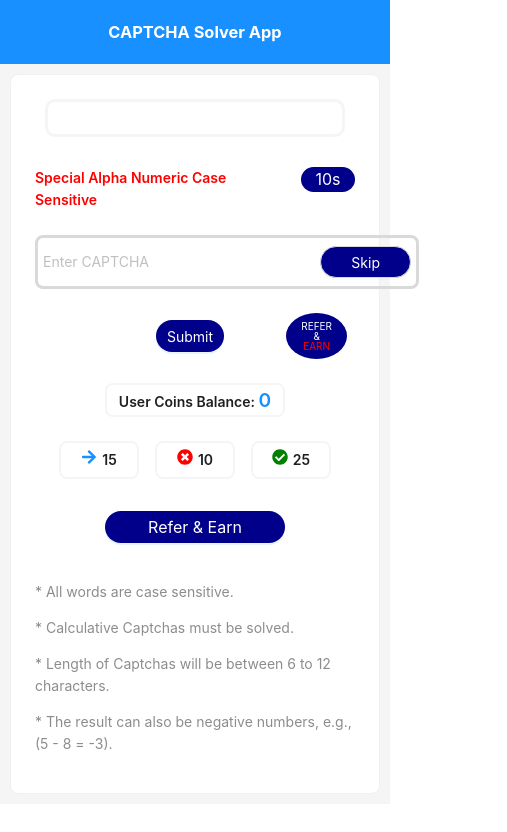
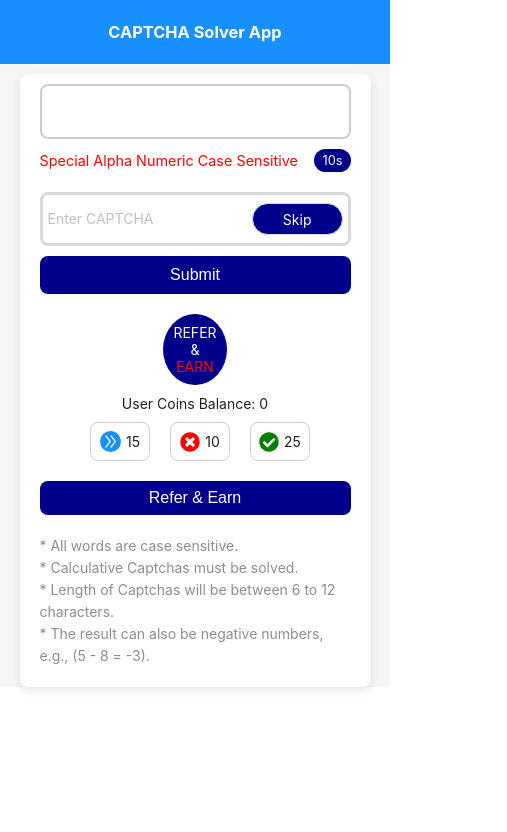
Before and after one commit to ayush7078/CAPTCHA-Solver-Frontend, a React (Create React App) app: page / in a window 390 px wide. Shown: the top 832 px of the page, 507 px wide, since content can reach past the window. Built offline with nearby package versions, Linux system fonts and the light colour scheme; no server answers; the HTML template or start-up script is replaced by a standard one.

Commit message:
Changes in Styleing make it more responsive

```diff
--- a/src/App.js
+++ b/src/App.js
@@ -11,7 +11,7 @@ const App = () => {
       <Header style={{ background: "#1890ff", textAlign: "center" }}>
         <h3 style={{ color: "#fff", margin: 0, fontWeight : "bold" }}>CAPTCHA Solver App</h3>
       </Header>
-      <Content style={{ padding: 10 }}>
+      <Content style={{ padding: 0 }}>
         <Captcha />
       </Content>
     </Layout>
--- /dev/null
+++ b/src/components/Captcha.css
@@ -0,0 +1,213 @@
+/* Base Styles (Desktop) */
+.captcha-container {
+  display: flex;
+  justify-content: center;
+  align-items: center;
+  min-height: 40vh;
+  background: #f5f5f5;
+  margin-top: 10px;
+}
+
+.captcha-card {
+  background: white;
+  padding: 30px;
+  border-radius: 8px;
+  box-shadow: 0 4px 8px rgba(0, 0, 0, 0.1);
+  text-align: center;
+  width: 400px;
+  padding-top: 10px !important;
+}
+
+.captcha-display {
+  font-size: 2.5rem;
+  font-weight: bold;
+  padding: 8px;
+  border: 2px solid #ccc;
+  border-radius: 8px;
+  margin-bottom: 10px;
+  background: white;
+  height: 80px;
+  overflow-wrap: break-word;
+}
+
+.rotated-text {
+  padding-bottom: 0px !important;
+  padding-top: 5px;
+  display: inline-block;
+  transform: rotate(-7deg);
+  transform-origin: center;
+}
+
+.captcha-info {
+  display: flex;
+  justify-content: space-between;
+  align-items: center;
+  margin-bottom: 20px;
+}
+
+.captcha-note {
+  color: red;
+  font-size: 0.9rem;
+}
+
+.captcha-timer {
+  background: darkblue;
+  color: white;
+  padding: 5px 10px;
+  border-radius: 20px;
+}
+
+.captcha-input {
+  display: flex;
+  justify-content: space-between;
+  margin-bottom: 20px;
+}
+
+.captcha-input input {
+  flex: 1;
+  padding: 8px;
+  border: 1px solid #ccc;
+  border-radius: 8px;
+  margin-right: 10px;
+}
+
+.skip-btn {
+  background: darkblue;
+  color: white;
+  border: none;
+  padding: 8px 16px;
+  border-radius: 8px;
+  cursor: pointer;
+}
+
+.actions {
+  display: flex;
+  justify-content: end;
+  align-items: center;
+  margin-bottom: 10px;
+}
+
+.submit-btn {
+  background: darkblue;
+  color: white;
+  padding: 10px 20px;
+  border: none;
+  border-radius: 8px;
+  cursor: pointer;
+  margin-right: 0px;
+}
+
+.refer-circle {
+  background: darkblue;
+  color: white;
+  border-radius: 50%;
+  padding: 10px;
+  display: flex;
+  flex-direction: column;
+  align-items: center;
+  margin-left: 80px;
+  justify-content: center;
+}
+
+.user-coins {
+  margin-bottom: 10px;
+}
+
+.icon-section {
+  display: flex;
+  justify-content: center;
+  margin-bottom: 20px;
+}
+
+.icon-item {
+  display: flex;
+  align-items: center;
+  justify-content: center;
+  padding: 10px;
+  margin-left: 10px;
+  border: 1px solid #ccc;
+  border-radius: 8px;
+  width: 70px;
+}
+
+.refer-btn {
+  background: darkblue;
+  color: white;
+  padding: 10px 20px;
+  border: none;
+  border-radius: 8px;
+  cursor: pointer;
+  margin-bottom: 20px;
+}
+
+.notes {
+  text-align: left;
+  font-size: 0.8rem;
+}
+
+p {
+  margin-top: 0;
+  margin-bottom: 0em !important;
+}
+
+/* Responsive Design for Mobile */
+@media (max-width: 768px) {
+  .captcha-card {
+    width: 90%; /* Adjust width for smaller screens */
+    padding: 20px;
+  }
+
+  .captcha-display {
+    font-size: 1.8rem; /* Scale down text size */
+    height: auto; /* Adjust height for better fit */
+    word-break: break-word;
+  }
+
+  .captcha-timer {
+    font-size: 0.8rem; /* Scale down timer text */
+    padding: 4px 8px;
+  }
+
+  .captcha-input input {
+    padding: 6px; /* Reduce input padding */
+    margin-right: 5px;
+    font-size: 1rem; /* Adjust font size */
+  }
+
+  .skip-btn {
+    padding: 6px 12px; /* Adjust button size */
+    font-size: 0.9rem;
+  }
+
+  .actions {
+    flex-direction: column; /* Stack buttons vertically */
+    gap: 10px; /* Add spacing between elements */
+  }
+
+  .submit-btn {
+    width: 100%; /* Full-width button for smaller screens */
+    font-size: 1rem;
+    padding: 10px;
+  }
+
+  .refer-circle {
+    margin-left: 0; /* Center circle */
+    margin-top: 10px;
+  }
+
+  .icon-section {
+    flex-wrap: wrap; /* Allow icons to wrap */
+    gap: 10px;
+  }
+
+  .icon-item {
+    width: 60px; /* Adjust size of icons */
+    padding: 8px;
+  }
+
+  .refer-btn {
+    width: 100%; /* Full-width button for mobile */
+    padding: 8px;
+    font-size: 1rem;
+  }
+}
--- a/src/components/Captcha.js
+++ b/src/components/Captcha.js
@@ -1,13 +1,12 @@
-import React, { useState, useEffect, useCallback, useRef} from "react";
+import React, { useState, useEffect, useCallback, useRef } from "react";
 import axios from "axios";
-import { Card, Button, Input, Typography, Row, Col, Space, message } from "antd";
+import { Typography, Input, Button} from "antd";
+import { DoubleRightOutlined } from '@ant-design/icons';
+
 import { FaArrowRight, FaTimesCircle, FaCheckCircle } from "react-icons/fa";
+import "./Captcha.css"
+const { Text } = Typography;
 
-
-const { Text } = Typography;
-const iconCoins = {
-  earned: 15, penalties: 10, referAndEarn: 25
-}
 const Captcha = () => {
   const [captcha, setCaptcha] = useState("");
   const [answer, setAnswer] = useState("");
@@ -57,20 +56,19 @@ const Captcha = () => {
 
   // Initial load of CAPTCHA and user's coin balance
   useEffect(() => {
-
     fetchUserCoins();
     fetchCaptcha(); // Fetch CAPTCHA once on mount
   }, [fetchCaptcha]);
 
   const handleSubmit = async () => {
     if (timer === 0) {
-      message.error("Time's up! You cannot submit this CAPTCHA.");
+      alert("Time's up! You cannot submit this CAPTCHA.");
       fetchCaptcha(); // Load a new CAPTCHA
       return;
     }
 
     if (!answer.trim()) {
-      message.warning("Please enter the CAPTCHA!");
+      alert("Please enter the CAPTCHA!");
       return;
     }
 
@@ -79,16 +77,7 @@ const Captcha = () => {
         userAnswer: answer,
         captchaText: captcha,
       });
-       if (response.data.success) {
-        console.log("response.data.coins", response.data.coins);
-
-        setCoins(response.data.coins);
-      } else {
-        console.log("response.data.coins", response.data.coins);
-
-        setCoins(response.data.coins);
-      }
-
+      setCoins(response.data.coins);
       fetchCaptcha(); // Load a new CAPTCHA after submission
     } catch (error) {
       console.error("Error verifying CAPTCHA:", error);
@@ -100,54 +89,16 @@ const Captcha = () => {
     fetchCaptcha(); // Load a new CAPTCHA
   };
 
-
   return (
-    <Card bordered style={{ maxWidth: 450, margin: "auto", textAlign: "center" }}>
-      <Space direction="vertical" size="large" style={{ width: "100%" }}>
-
-        {/* CAPTCHA Display */}
-        <div>
-          <Text
-            strong
-            style={{
-              fontSize: "3rem",
-              fontWeight : "bold",
-              color: "black",
-              background: "white",
-              border : "3px solid whitesmoke",
-              padding: "16px 16px",
-              display: "inline-block",
-              borderRadius: 10,
-              width : "300px"
-            }}
-          >
-            {captcha}
-          </Text>
-
+    <div className="captcha-container">
+      <div className="captcha-card">
+        <div className="captcha-display">
+        <span class="rotated-text">{captcha}</span></div>
+        <div className="captcha-info">
+          <span className="captcha-note">Special Alpha Numeric Case Sensitive</span>
+          <div className="captcha-timer">{timer}s</div>
         </div>
-
-        <Row gutter={16} style={{ marginTop: "0px" }}>
-          <Col span={19} style={{ textAlign: "left" }}>
-            <Text strong style={{ color: "Red" }}>Special Alpha Numeric Case Sensitive</Text>
-          </Col>
-          <Col span={5} style={{ textAlign: "center" }}>
-            <div
-              style={{
-                backgroundColor: "darkblue",
-                color: "white",
-                padding: "0px 0px",
-                borderRadius: "25px",
-                fontSize: "1rem"
-              }}
-            >
-              {timer}s
-            </div>
-          </Col>
-        </Row>
-
-        <Row gutter={16} style={{ marginTop: "0px", width: "480px" , display: "flex", alignItems: "center"}}>
-          <Col span={20}>
-            <div
+        <div
               style={{
                 display: "flex",
                 border: "3px solid #d9d9d9",
@@ -155,6 +106,7 @@ const Captcha = () => {
                 padding: "5px",
                 justifyContent: "space-between",
                 alignItems: "center",
+                marginBottom : "10px"
               }}
             >
               <Input
@@ -182,159 +134,46 @@ const Captcha = () => {
                 Skip
               </Button>
             </div>
-          </Col>
-        </Row>
 
-       {/* Submit Button and Refer & Earn Circle Section */}
-<Row gutter={16} style={{ margin : 0,  display: "flex", alignItems: "center" }}>
-  {/* Centered Submit Button */}
-  <Col span={18} style={{ display: "flex", justifyContent: "center" }}>
-    <Button
-      type="primary"
-      onClick={handleSubmit}
-      block
-      style={{
-        backgroundColor: "darkblue",
-        color: "white",
-        borderRadius: "25px",
-        width: "30%",
-        marginLeft : "70px"
-      }}
-    >
-      Submit
-    </Button>
-  </Col>
+        <div className="actions">
+          <button onClick={handleSubmit} className="submit-btn">
+            Submit
+          </button>
+          <div className="refer-circle">
+            <span>REFER</span>
+            <span>&</span>
+            <span style={{color : "red"}}>EARN</span>
+          </div>
+        </div>
+        <div className="user-coins">
+          User Coins Balance: <span>{coins}</span>
+        </div>
+        <div className="icon-section">
+          <div className="icon-item">
+          <DoubleRightOutlined style={{ fontWeight : "bold", color: "#FFF", fontSize: "15px" , backgroundColor: "#1890ff", borderRadius: "50%", padding : "3px" }} />
+          <span style={{marginLeft : "5px"}}>15</span>
+          </div>
+          <div className="icon-item">
+            <FaTimesCircle style={{color: "red", fontSize : "20px"}} />
+            <span style={{marginLeft : "5px"}}>10</span>
+          </div>
+          <div className="icon-item">
+            <FaCheckCircle style={ {color: "green", fontSize : "20px"}} />
+            <span style={{marginLeft : "5px"}}>25</span>
+          </div>
+        </div>
+        <button className="refer-btn">Refer & Earn</button>
+        <div style={{ marginTop: 0, textAlign: "left" }}>
 
-
-
-{/* Refer & Earn Circle Section */}
-<Col span={6} style={{ display: "flex", justifyContent: "flex-end" }}>
-  <div
-    style={{
-      backgroundColor: "darkblue",
-      color: "white",
-      borderRadius: "60%",
-      padding: "8px 15px",
-      display: "flex",
-      flexDirection: "column",
-      alignItems: "center",
-      justifyContent: "center",
-    }}
-  >
-    <Text
-      style={{
-        textTransform: "uppercase",
-        display: "block",
-        textAlign: "center",
-        margin: 0,
-        lineHeight: "1", // Ensures no extra margin between lines
-      }}
-    >
-      <span style={{ color: "white", fontSize: "10px", display : "flex", justifyContent : "center", alignItems : "center" }}>Refer</span>
-      <span style={{ color: "white", fontSize: "10px" , display : "flex", justifyContent : "center", alignItems : "center"}}>&</span>
-      <span style={{ color: "red", fontSize: "10px",  display : "flex", justifyContent : "center", alignItems : "center" }}>Earn</span>
-    </Text>
-  </div>
-</Col>
-
-
-</Row>
-  {/* Total Coin Balance Display */}
-  <Row gutter={16} justify="center" style={{ marginTop: "0px", padding : 0 }}>
-          <Col>
-            <div
-              style={{
-                border: "2px solid whitesmoke",
-                borderRadius: "8px",
-                padding: "0px",
-                textAlign: "center",
-                boxShadow: "0 2px 8px #fff",
-                width: "180px",
-              }}
-            >
-              <Text strong>
-                User Coins Balance:{" "}
-                <span style={{ color: "#1890ff", fontSize: "1.2rem" }}>{coins}</span>
-              </Text>
-            </div>
-          </Col>
-        </Row>
-
-        <Row gutter={16} justify="center" style={{ marginTop: "0px" }}>
-          <Col>
-            <div
-              style={{
-                border: "2px solid whitesmoke",
-                borderRadius: "8px",
-                padding: "6px",
-                textAlign: "center",
-                width: "80px",
-              }}
-            >
-              <Text strong>
-                <FaArrowRight style={{ color: "#1890ff", fontSize: "1.0rem", marginRight: "5px" }} />
-                {iconCoins.earned}
-              </Text>
-            </div>
-          </Col>
-          <Col>
-            <div
-              style={{
-                border: "2px solid whitesmoke",
-                borderRadius: "8px",
-                padding: "6px",
-                textAlign: "center",
-                width: "80px",
-              }}
-            >
-              <Text strong>
-                <FaTimesCircle style={{ color: "red", fontSize: "1.0rem", marginRight: "5px" }} />
-                {iconCoins.penalties}
-              </Text>
-            </div>
-          </Col>
-          <Col>
-            <div
-              style={{
-                border: "2px solid whitesmoke",
-                borderRadius: "8px",
-                padding: "6px",
-                textAlign: "center",
-                width: "80px",
-              }}
-            >
-              <Text strong>
-                <FaCheckCircle style={{ color: "green", fontSize: "1.0rem", marginRight: "5px" }} />
-                {iconCoins.referAndEarn}
-              </Text>
-            </div>
-          </Col>
-        </Row>
-        <div style={{ textAlign: "center", marginTop: "8px" }}>
-  <Button
-    type="primary"
-    style={{
-      backgroundColor: "darkblue",
-      color: "white",
-      borderRadius: "25px",
-      padding: "10px 20px",
-      fontSize: "1rem",
-      width: "180px",
-    }}
-  >
-    Refer & Earn
-  </Button>
-</div>
-        <div style={{ marginTop: 4, textAlign: "left" }}>
-          <Text type="secondary">
+        <Text type="secondary">
             <p>* All words are case sensitive.</p>
             <p>* Calculative Captchas must be solved.</p>
             <p>* Length of Captchas will be between 6 to 12 characters.</p>
             <p>* The result can also be negative numbers, e.g., (5 - 8 = -3).</p>
           </Text>
-        </div>
-      </Space>
-    </Card>
+</div>
+      </div>
+    </div>
   );
 };
 
```
